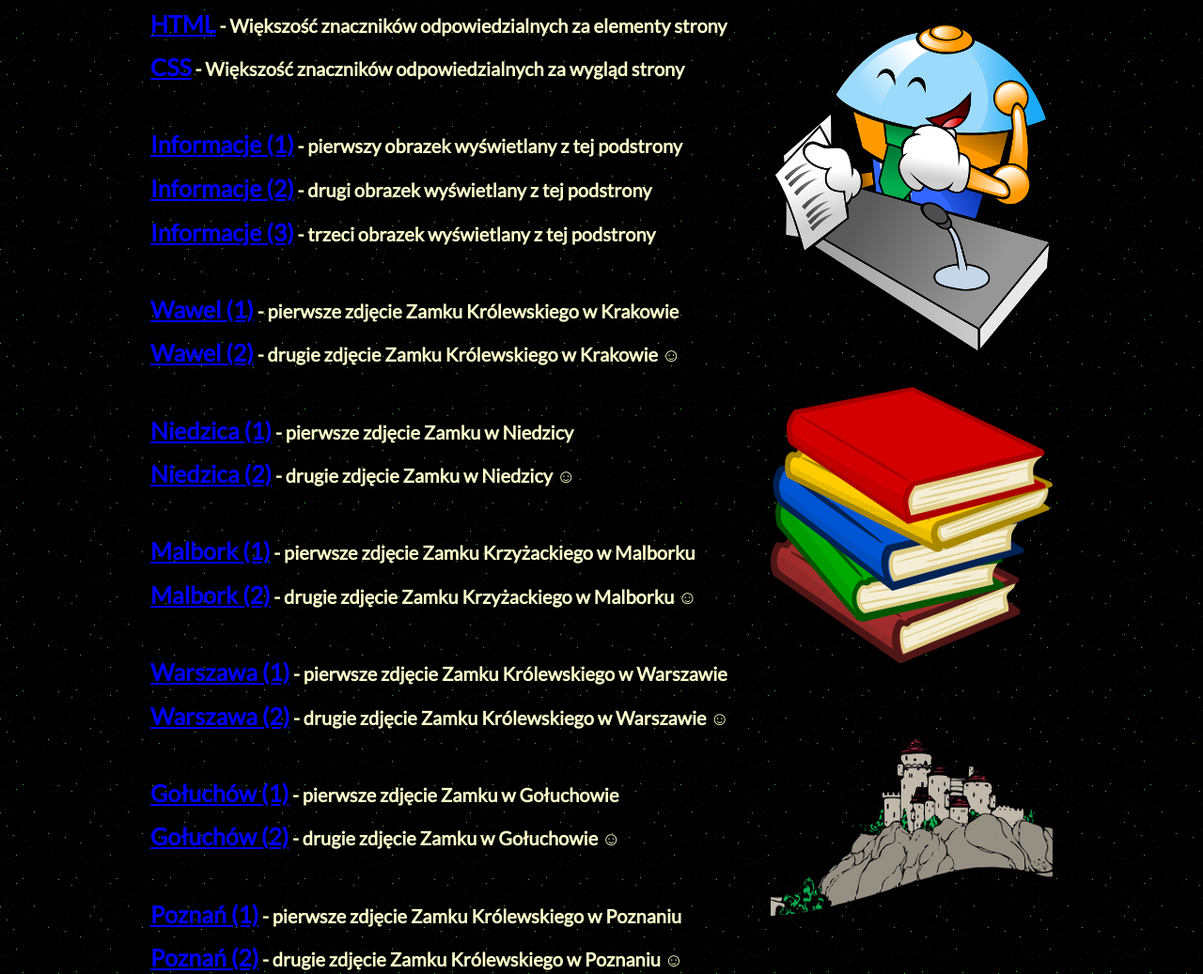
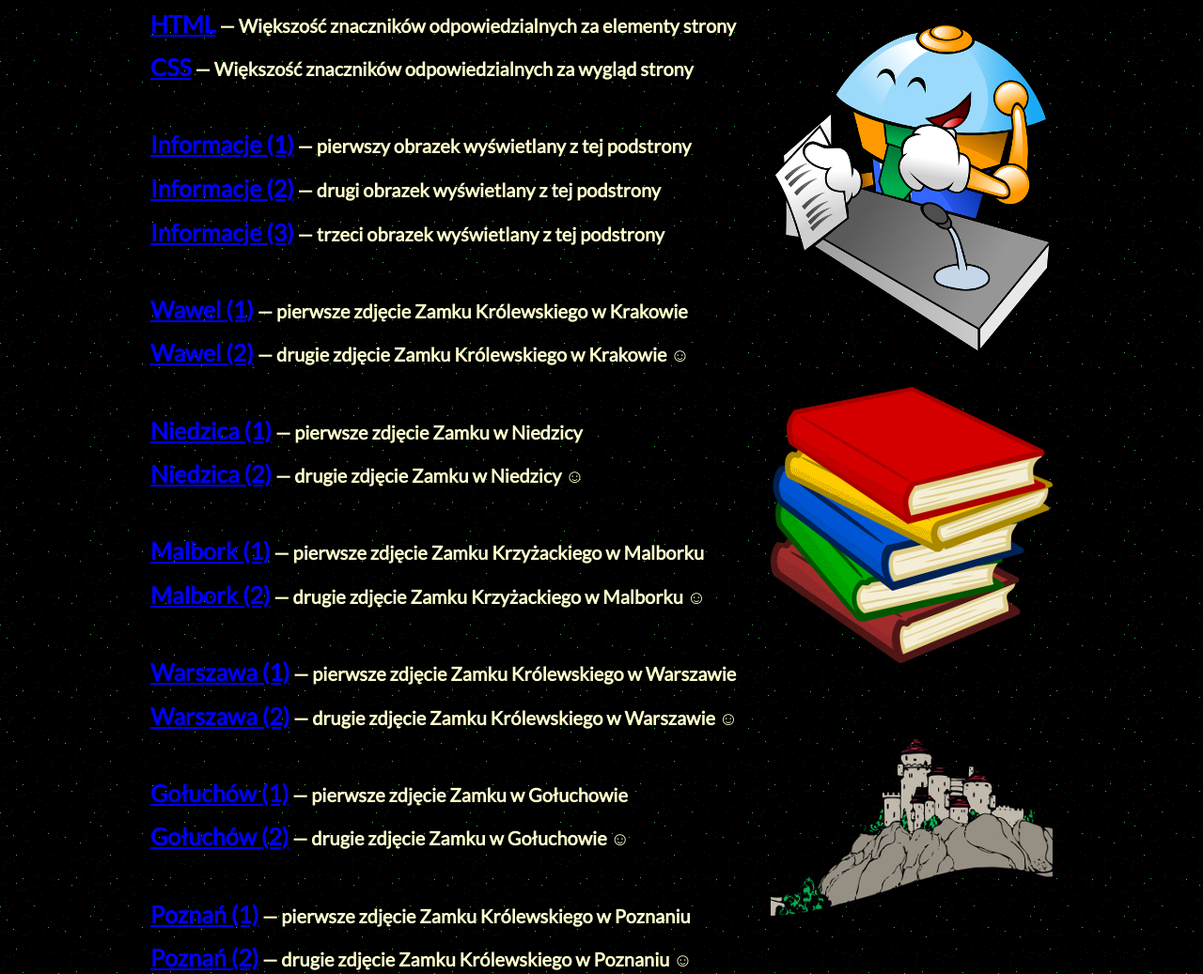
Before and after one commit to Programtica/Zabytki-W-Polsce, a plain HTML site: page src/sources.html in a window 1280 px wide. Shown: the part 63-1100 px from the top of the page at 94% size. Drawn offline with Linux system fonts and the light colour scheme.

Commit message:
Drobne zmiany
- Brak obramowania przy linkach,
- Wprowadzenie myślników zamiast łączników.

```diff
--- a/src/sources.css
+++ b/src/sources.css
@@ -15,6 +15,8 @@ body
 a
 {
 	font-size: 25px;
+	outline: none !important;
+	border: 0;
 }
 
 a:link
--- a/src/sources.html
+++ b/src/sources.html
@@ -28,85 +28,85 @@
 
 			<div id="sections">
 				<div class="name">
-					<h2><a href="https://www.w3schools.com/html/" target="_blank">HTML</a> - Większość znaczników odpowiedzialnych za elementy strony</h2>
+					<h2><a href="https://www.w3schools.com/html/" target="_blank">HTML</a> — Większość znaczników odpowiedzialnych za elementy strony</h2>
 				</div>
 
 				<div class="name">
-					<h2><a href="https://www.w3schools.com/css/default.asp" target="_blank">CSS</a> - Większość znaczników odpowiedzialnych za wygląd strony</h2>
+					<h2><a href="https://www.w3schools.com/css/default.asp" target="_blank">CSS</a> — Większość znaczników odpowiedzialnych za wygląd strony</h2>
 				</div>
 
 				<br>
 
 				<div class="name">
-					<h2><a href="https://pixabay.com/pl/informacje-aktualno%C5%9Bci-1296623/" target="_blank">Informacje (1)</a> - pierwszy obrazek wyświetlany z tej podstrony</h2>
+					<h2><a href="https://pixabay.com/pl/informacje-aktualno%C5%9Bci-1296623/" target="_blank">Informacje (1)</a> — pierwszy obrazek wyświetlany z tej podstrony</h2>
 				</div>
 
 				<div class="name">
-					<h2><a href="https://pixabay.com/pl/ksi%C4%85%C5%BCka-ksi%C4%85%C5%BCek-biblioteka-ksi%C4%85%C5%BCek-2022464/" target="_blank">Informacje (2)</a> - drugi obrazek wyświetlany z tej podstrony</h2>
+					<h2><a href="https://pixabay.com/pl/ksi%C4%85%C5%BCka-ksi%C4%85%C5%BCek-biblioteka-ksi%C4%85%C5%BCek-2022464/" target="_blank">Informacje (2)</a> — drugi obrazek wyświetlany z tej podstrony</h2>
 				</div>
 
 				<div class="name">
-					<h2><a href="https://pixabay.com/pl/zamek-pa%C5%82ac-fantasy-budynku-2864700/" target="_blank">Informacje (3)</a> - trzeci obrazek wyświetlany z tej podstrony</h2>
+					<h2><a href="https://pixabay.com/pl/zamek-pa%C5%82ac-fantasy-budynku-2864700/" target="_blank">Informacje (3)</a> — trzeci obrazek wyświetlany z tej podstrony</h2>
 				</div>
 
 				<br>
 
 				<div class="name">
-					<h2><a href="https://upload.wikimedia.org/wikipedia/commons/d/d2/Wawel_Royal_Castle_Krakow_Poland_by_blaat.jpg" target="_blank">Wawel (1)</a> - pierwsze zdjęcie Zamku Królewskiego w Krakowie</h2>
+					<h2><a href="https://upload.wikimedia.org/wikipedia/commons/d/d2/Wawel_Royal_Castle_Krakow_Poland_by_blaat.jpg" target="_blank">Wawel (1)</a> — pierwsze zdjęcie Zamku Królewskiego w Krakowie</h2>
 				</div>
 
 				<div class="name">
-					<h2><a href="https://upload.wikimedia.org/wikipedia/commons/0/0d/Wawel_castle.jpg" target="_blank">Wawel (2)</a> - drugie zdjęcie Zamku Królewskiego w Krakowie &#9786;</h2>
+					<h2><a href="https://upload.wikimedia.org/wikipedia/commons/0/0d/Wawel_castle.jpg" target="_blank">Wawel (2)</a> — drugie zdjęcie Zamku Królewskiego w Krakowie &#9786;</h2>
 				</div>
 
 				<br>
 
 				<div class="name">
-					<h2><a href="https://upload.wikimedia.org/wikipedia/commons/9/99/Niedzica_zamek.jpg" target="_blank">Niedzica (1)</a> - pierwsze zdjęcie Zamku w Niedzicy</h2>
+					<h2><a href="https://upload.wikimedia.org/wikipedia/commons/9/99/Niedzica_zamek.jpg" target="_blank">Niedzica (1)</a> — pierwsze zdjęcie Zamku w Niedzicy</h2>
 				</div>
 
 				<div class="name">
-					<h2><a href="https://upload.wikimedia.org/wikipedia/commons/2/2f/Zamek_w_Niedzicy-baszta.jpg" target="_blank">Niedzica (2)</a> - drugie zdjęcie Zamku w Niedzicy &#9786;</h2>
+					<h2><a href="https://upload.wikimedia.org/wikipedia/commons/2/2f/Zamek_w_Niedzicy-baszta.jpg" target="_blank">Niedzica (2)</a> — drugie zdjęcie Zamku w Niedzicy &#9786;</h2>
 				</div>
 
 				<br>
 
 				<div class="name">
-					<h2><a href="https://upload.wikimedia.org/wikipedia/commons/d/df/Zesp%C3%B3%C5%82_Zamku_Krze%C5%BCackiego_MALBORK_01.jpg" target="_blank">Malbork (1)</a> - pierwsze zdjęcie Zamku Krzyżackiego w Malborku</h2>
+					<h2><a href="https://upload.wikimedia.org/wikipedia/commons/d/df/Zesp%C3%B3%C5%82_Zamku_Krze%C5%BCackiego_MALBORK_01.jpg" target="_blank">Malbork (1)</a> — pierwsze zdjęcie Zamku Krzyżackiego w Malborku</h2>
 				</div>
 
 				<div class="name">
-					<h2><a href="https://upload.wikimedia.org/wikipedia/commons/6/66/Marienburg1.jpg" target="_blank">Malbork (2)</a> - drugie zdjęcie Zamku Krzyżackiego w Malborku &#9786;</h2>
+					<h2><a href="https://upload.wikimedia.org/wikipedia/commons/6/66/Marienburg1.jpg" target="_blank">Malbork (2)</a> — drugie zdjęcie Zamku Krzyżackiego w Malborku &#9786;</h2>
 				</div>
 
 				<br>
 
 				<div class="name">
-					<h2><a href="https://pl.wikipedia.org/wiki/Zamek_Kr%C3%B3lewski_w_Warszawie#/media/File:Warszawa-Zamek_Kr%C3%B3lewski.jpg" target="_blank">Warszawa (1)</a> - pierwsze zdjęcie Zamku Królewskiego w Warszawie</h2>
+					<h2><a href="https://pl.wikipedia.org/wiki/Zamek_Kr%C3%B3lewski_w_Warszawie#/media/File:Warszawa-Zamek_Kr%C3%B3lewski.jpg" target="_blank">Warszawa (1)</a> — pierwsze zdjęcie Zamku Królewskiego w Warszawie</h2>
 				</div>
 
 				<div class="name">
-					<h2><a href="https://upload.wikimedia.org/wikipedia/commons/9/90/POL_Warsaw_Royal_Castle_2008_%283%29.JPG" target="_blank">Warszawa (2)</a> - drugie zdjęcie Zamku Królewskiego w Warszawie &#9786;</h2>
+					<h2><a href="https://upload.wikimedia.org/wikipedia/commons/9/90/POL_Warsaw_Royal_Castle_2008_%283%29.JPG" target="_blank">Warszawa (2)</a> — drugie zdjęcie Zamku Królewskiego w Warszawie &#9786;</h2>
 				</div>
 
 				<br>
 
 				<div class="name">
-					<h2><a href="https://upload.wikimedia.org/wikipedia/commons/1/1b/2008_08050029_-_Go%C5%82uch%C3%B3w_-_zesp%C3%B3%C5%82_zamkowy_-_zamek.JPG" target="_blank">Gołuchów (1)</a> - pierwsze zdjęcie Zamku w Gołuchowie</h2>
+					<h2><a href="https://upload.wikimedia.org/wikipedia/commons/1/1b/2008_08050029_-_Go%C5%82uch%C3%B3w_-_zesp%C3%B3%C5%82_zamkowy_-_zamek.JPG" target="_blank">Gołuchów (1)</a> — pierwsze zdjęcie Zamku w Gołuchowie</h2>
 				</div>
 
 				<div class="name">
-					<h2><a href=" https://pl.wikipedia.org/wiki/Zamek_w_Go%C5%82uchowie#/media/File:Goluchow_palac_(2).jpg" target="_blank">Gołuchów (2)</a> - drugie zdjęcie Zamku w Gołuchowie &#9786;</h2>
+					<h2><a href=" https://pl.wikipedia.org/wiki/Zamek_w_Go%C5%82uchowie#/media/File:Goluchow_palac_(2).jpg" target="_blank">Gołuchów (2)</a> — drugie zdjęcie Zamku w Gołuchowie &#9786;</h2>
 				</div>
 
 				<br>
 
 				<div class="name">
-					<h2><a href="https://upload.wikimedia.org/wikipedia/commons/b/b2/Zamek_Kr%C3%B3lewski_w_Poznaniu.jpg" target="_blank">Poznań (1)</a> - pierwsze zdjęcie Zamku Królewskiego w Poznaniu</h2>
+					<h2><a href="https://upload.wikimedia.org/wikipedia/commons/b/b2/Zamek_Kr%C3%B3lewski_w_Poznaniu.jpg" target="_blank">Poznań (1)</a> — pierwsze zdjęcie Zamku Królewskiego w Poznaniu</h2>
 				</div>
 
 				<div class="name">
-					<h2><a href="https://upload.wikimedia.org/wikipedia/commons/b/bf/Zamek_kr%C3%B3lewski_w_Poznaniu.jpg" target="_blank">Poznań (2)</a> - drugie zdjęcie Zamku Królewskiego w Poznaniu &#9786;</h2>
+					<h2><a href="https://upload.wikimedia.org/wikipedia/commons/b/bf/Zamek_kr%C3%B3lewski_w_Poznaniu.jpg" target="_blank">Poznań (2)</a> — drugie zdjęcie Zamku Królewskiego w Poznaniu &#9786;</h2>
 				</div>
 			</div>
 
```
